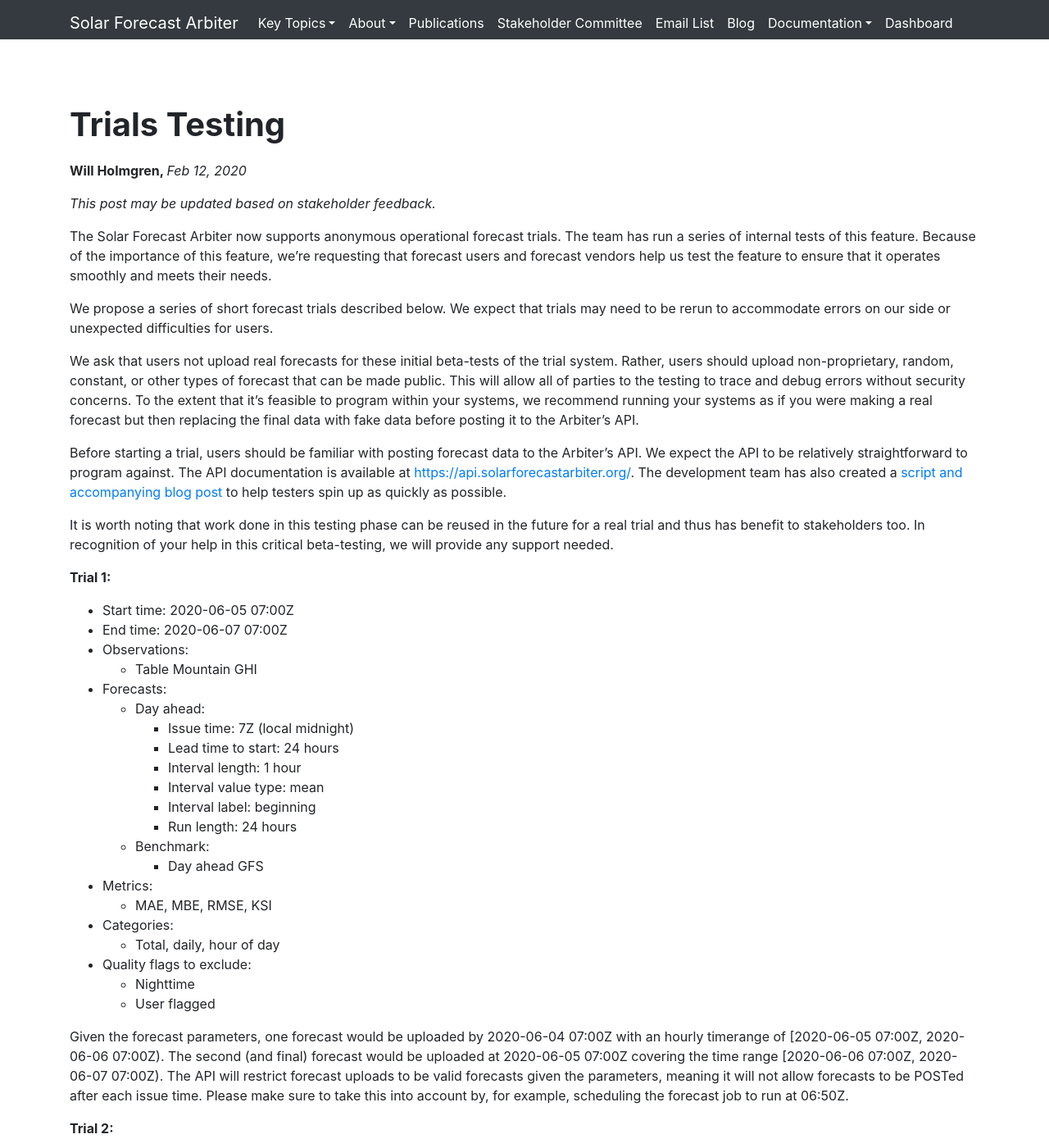
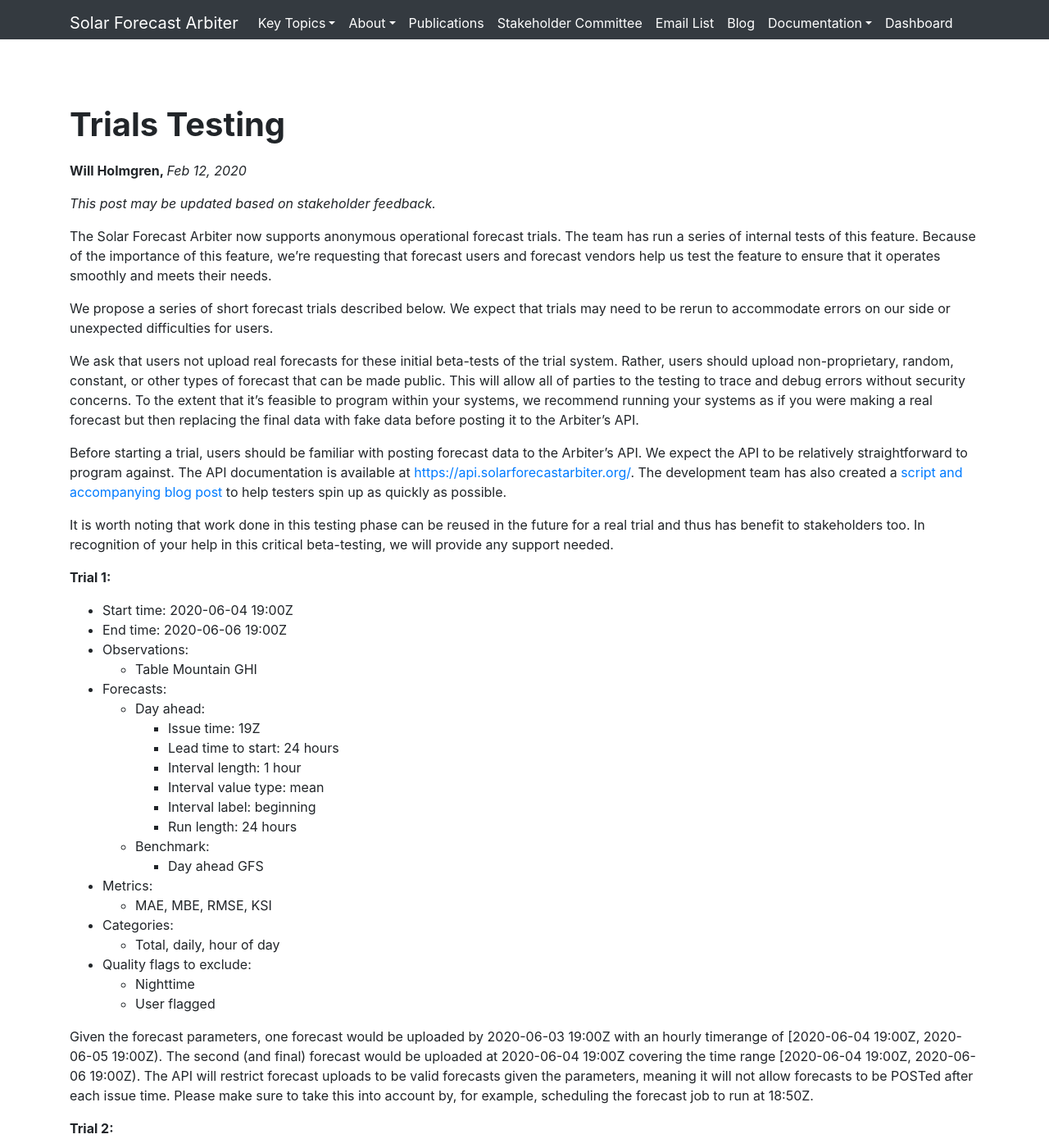
Before and after one commit to SolarArbiter/SolarArbiter.github.io, a Jekyll site: the page built from _posts/2020-02-12-Trials-Testing.md, in a window 1280 px wide and 1400 px high. Shown: the whole window at 82% size. Built offline with Jekyll 4.4.1, drawn with Linux system fonts in a browser that asks for light colours.

Commit message:
update times

```diff
--- a/_posts/2020-02-12-Trials-Testing.md
+++ b/_posts/2020-02-12-Trials-Testing.md
@@ -21,13 +21,13 @@
 
 **Trial 1:**
 
-* Start time: 2020-06-05 07:00Z
-* End time: 2020-06-07 07:00Z
+* Start time: 2020-06-04 19:00Z
+* End time: 2020-06-06 19:00Z
 * Observations:
   * Table Mountain GHI
 * Forecasts:
   * Day ahead:
-    * Issue time: 7Z (local midnight)
+    * Issue time: 19Z
     * Lead time to start: 24 hours
     * Interval length: 1 hour
     * Interval value type: mean
@@ -43,7 +43,7 @@
   * Nighttime
   * User flagged
 
-Given the forecast parameters, one forecast would be uploaded by 2020-06-04 07:00Z with an hourly timerange of [2020-06-05 07:00Z, 2020-06-06 07:00Z). The second (and final) forecast would be uploaded at 2020-06-05 07:00Z covering the time range [2020-06-06 07:00Z, 2020-06-07 07:00Z). The API will restrict forecast uploads to be valid forecasts given the parameters, meaning it will not allow forecasts to be POSTed after each issue time. Please make sure to take this into account by, for example, scheduling the forecast job to run at 06:50Z.
+Given the forecast parameters, one forecast would be uploaded by 2020-06-03 19:00Z with an hourly timerange of [2020-06-04 19:00Z, 2020-06-05 19:00Z). The second (and final) forecast would be uploaded at 2020-06-04 19:00Z covering the time range [2020-06-04 19:00Z, 2020-06-06 19:00Z). The API will restrict forecast uploads to be valid forecasts given the parameters, meaning it will not allow forecasts to be POSTed after each issue time. Please make sure to take this into account by, for example, scheduling the forecast job to run at 18:50Z.
 
 
 **Trial 2:**
```
